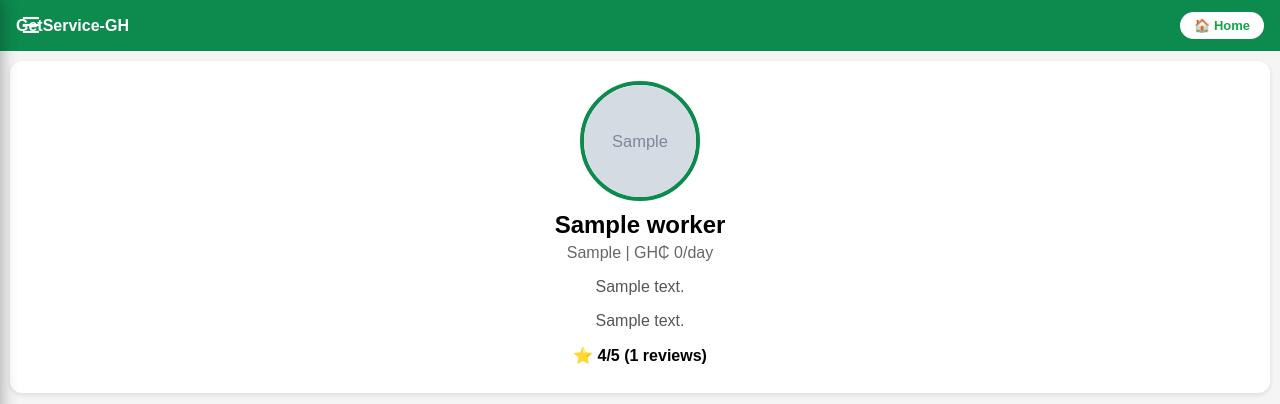
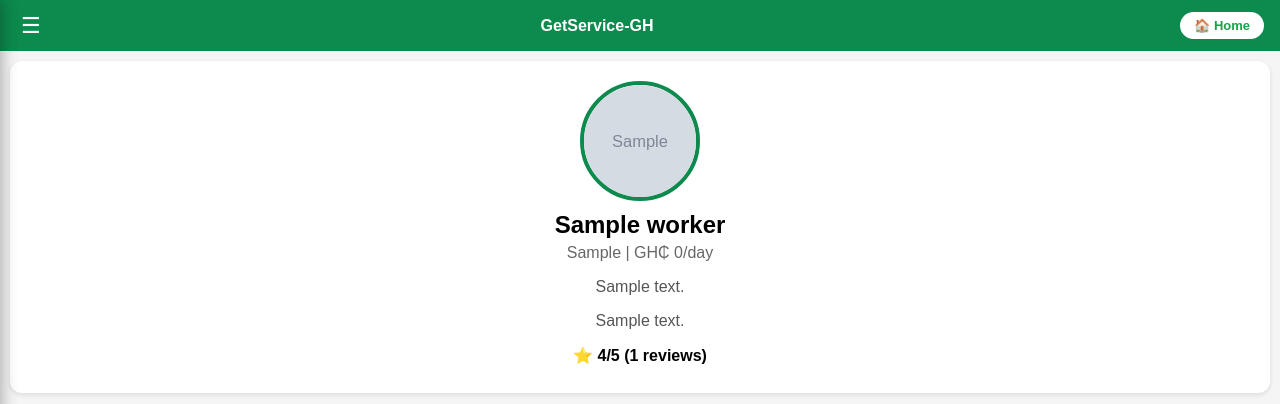
Before and after one commit to antbek-cyber/getservice-gh, a Flask app: template templates/worker_dashboard.html in a window 1280 px wide. Shown: the top 404 px of the page. Run offline with Flask 3, Linux system fonts and the light colour scheme; tables that the repository leaves empty hold one stand-in row (values such as "Sample post"); the template is opened without the code that fills it: values that come from a table or form of the project are taken from there, most other values are stand-ins (such as "Sample title", 1, 10 or a date in 2020); grey boxes marked "Sample" are stand-in pictures.

Commit message:
Update worker_dashboard.html

```diff
--- a/templates/worker_dashboard.html
+++ b/templates/worker_dashboard.html
@@ -103,11 +103,10 @@ input:checked+.slider:before{transform:translateX(20px)}
   </script>
   {% endif %}
 {% endwith %}
-
-<div class="header" style="display:flex; justify-content:space-between; align-items:center; padding:12px 16px;">
-  <button class="menu-btn" onclick="toggleMenu()" style="background:none; border:none; color:white; font-size:22px;">☰</button>
-  <span style="font-weight:bold; text-align:center">GetService-GH</span>
-  <a href="/" style="background:white; color:#16a34a; padding:6px 14px; border-radius:20px; text-decoration:none; font-weight:bold; font-size:13px;">🏠 Home</a>
+ <div class="header" style="display:flex; justify-content:space-between; align-items:center; padding:12px 16px; gap:12px;">
+  <button class="menu-btn" onclick="toggleMenu()" style="background:none; border:none; color:white; font-size:22px; min-width:30px;">☰</button>
+  <span style="flex:1; text-align:center; font-weight:bold; margin-left:10px;">GetService-GH</span>
+  <a href="/" style="background:white; color:#16a34a; padding:6px 14px; border-radius:20px; text-decoration:none; font-weight:bold; font-size:13px; white-space:nowrap;">🏠 Home</a>
 </div>
 
 <div class="overlay" id="overlay" onclick="closeMenu()"></div>
```
